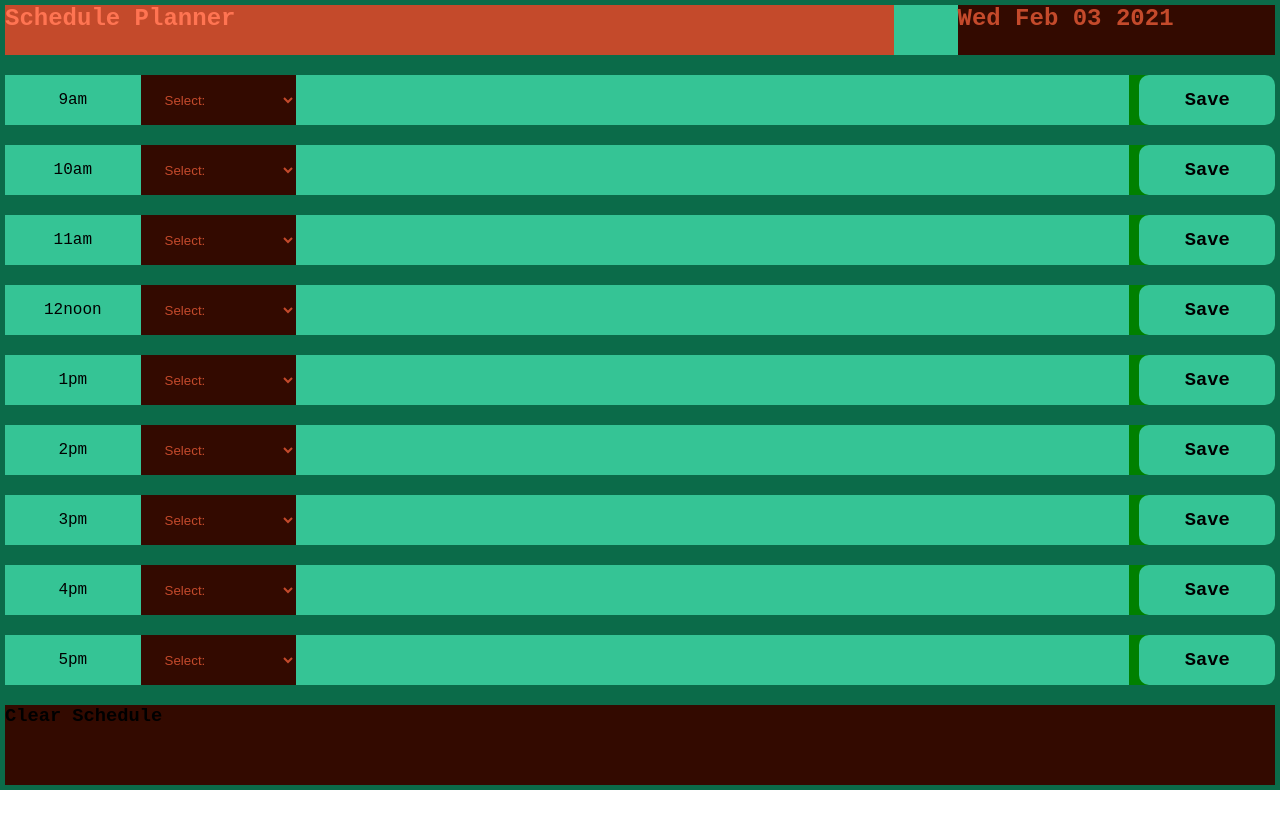
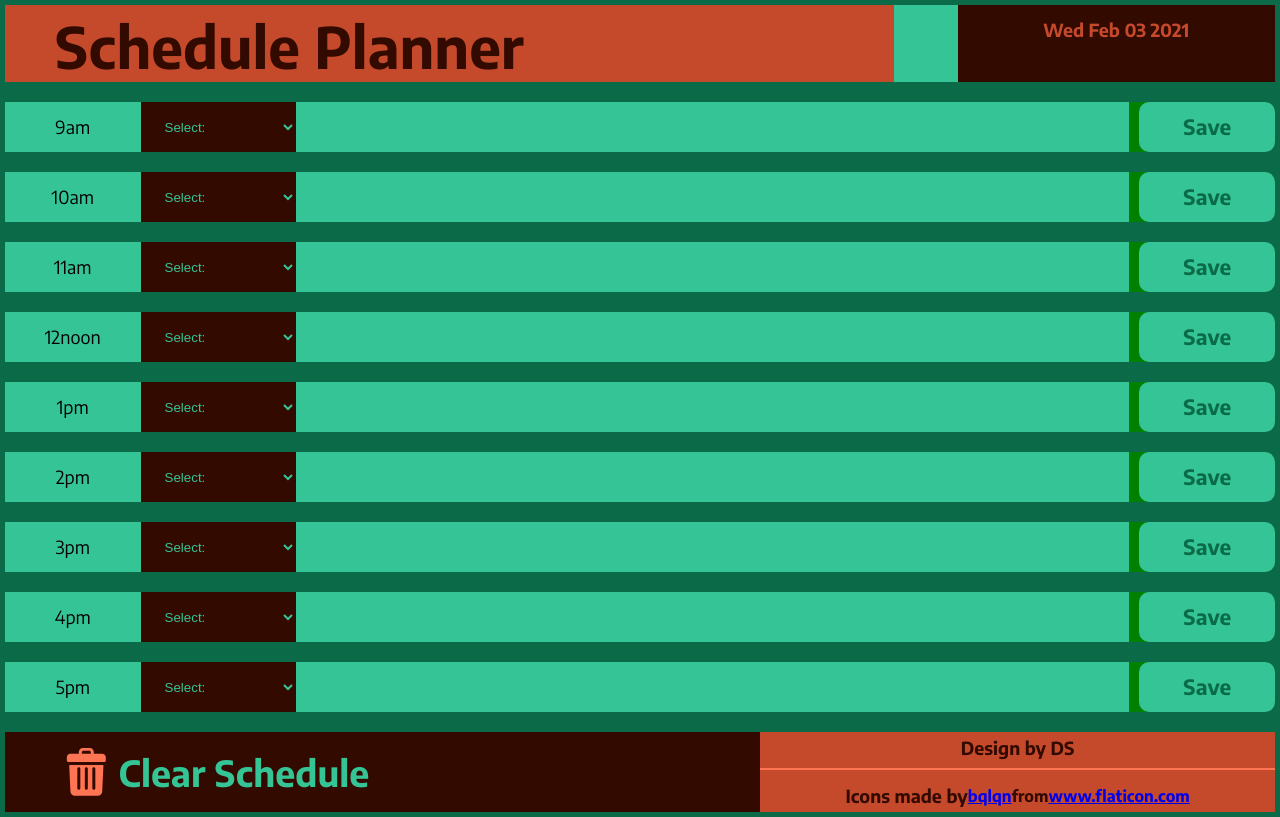
Before and after one commit to Dstapleton/workScheduler, a plain HTML site: page index.html in a window 1280 px wide. Drawn offline with Linux system fonts and the light colour scheme.

Commit message:
Got everything working

```diff
--- a/assets/css/style.css
+++ b/assets/css/style.css
@@ -9,14 +9,10 @@
     --primary--color:#C44A2B;
     --primary--highlight:#FF7452;
     --secondary--color:#330A00;
-    --past--color:orange;
-    --present-color:yellow;
-    --upcoming--color:green;
-}
-section {
+} section {
     padding:5px;
+    font-family: 'Encode Sans', sans-serif;
     background-color:var(--main--color);
-    font-family: 'Courier New', Courier, monospace;
 }
 .header {
     display:flex;
@@ -25,20 +21,20 @@ section {
     background-color:var(--main--highlight);
 }
 .date {
+    width:25%;
+    font-size:12px;
+    text-align:center;
+    line-height:50px;
     color:var(--primary--color);
     background-color:var(--secondary--color);
 }
 .title {
+    padding:5px 0 0 10px;
     width:70%;
-    color:var(--primary--highlight);
+    font-size:38px;
+    padding-left:50px;
+    color:var(--secondary--color);
     background-color: var(--primary--color);
-}
-.date {
-    width:25%;
-}
-.header,
-.date {
-    height:50px;
 }
 
 /* slots */
@@ -66,7 +62,7 @@ label {
     height:50px;
     padding-left:20px;
     background-color:var(--secondary--color);
-    color:var(--primary--color);
+    color:var(--main--highlight);
 
 }
 
@@ -82,19 +78,62 @@ label {
 }
 .saveBtn {
     flex:0.5;
+    color:var(--main--color);
     background-color:var(--main--highlight);
     border-radius:10px;
     margin-left:10px;
+    cursor: pointer;
 }
 
 .slot label,
 .saveBtn {
+    font-size:18px;
     text-align:center;
     height:50px;
     line-height:50px;
 
 }
 .foot {
+    display:flex;
+    flex-wrap:wrap;
+    justify-content:space-evenly;
+    align-items:center;
     height:10vh;
+    color:var(--main--highlight);
     background-color:var(--secondary--color);
+    cursor:pointer;
 }
+.foot svg {
+    fill: var(--primary--highlight);
+    margin-left:50px;
+    width:5%;
+    height:60%;
+}
+.foot h3 {
+    font-size:36px;
+    margin-right:10%;
+    flex:1;
+}
+.foot div {
+    display:flex;
+    flex-wrap:wrap;
+    justify-content:center;
+    align-items:center;
+    font-weight:900;
+    height:100%;
+    color:var(--secondary--color);
+    text-align:center;
+    line-height:10px;
+    flex:1;
+    background-color:var(--primary--color);
+}
+.tag {
+    width:100%;
+    padding-bottom:15px;
+    color:var(--secondary--color);
+    border-bottom:2px solid var(--primary--highlight);
+}
+.tag,
+h2 {
+    font-size:18px;
+}
--- a/assets/scripts/scripts.js
+++ b/assets/scripts/scripts.js
@@ -1,12 +1,3 @@
-// get user input
-// check current time to slot time
-// if the time is up within the hour backgroung caution bg color
-// if its an more that 4hrs away green
-// if hour has passed orange color
-
-// if the time is up comming or close store input
-// if the day is new delete local storage
-
 var btn = document.getElementsByClassName("saveBtn");
 var _date = new Date();
 var current_date = _date.toDateString();
@@ -50,11 +41,11 @@ function loadSchedule () {
        var load_select = time_slots[i].nextElementSibling;
        var load_input = time_slots[i].nextElementSibling.nextElementSibling;
        var avalible = localStorage.getItem("time_slot"+index);
-       //console.log(avalible);
+
        if (avalible) {
          load_input.value = localStorage.getItem("time_input"+index);
          load_select.value = localStorage.getItem("time_selection"+index);
-         //console.log(index);
+
        }
        else {
           continue;
@@ -98,8 +89,6 @@ var saveInput = function (event) {
    localStorage.setItem("time_slot"+ _id , time_slot);
    localStorage.setItem("time_selection" + _id, time_selection);
    localStorage.setItem("time_input" + _id, time_input );
-   console.log(_id);
-
 }
 
 var setSchedule = function () {
@@ -110,9 +99,6 @@ var setSchedule = function () {
        })
    }
 }
-console.log(document.styleSheets);
-console.dir(document.styleSheets[0].cssRules[1].cssText);
-
 // saves the current day
 setDate()
 
@@ -124,3 +110,7 @@ setSchedule();
 
 //set the ergency of schedule
 checkSchedule(current_hour);
+
+document.querySelector(".foot").addEventListener("click", () => {
+   localStorage.clear();
+});
--- a/index.html
+++ b/index.html
@@ -4,6 +4,8 @@
     <meta charset="UTF-8">
     <meta name="viewport" content="width=device-width, initial-scale=1.0">
     <link rel="stylesheet" href="./assets/css/style.css">
+    <link rel="preconnect" href="https://fonts.gstatic.com">
+    <link href="https://fonts.googleapis.com/css2?family=Encode+Sans:wght@100;200;300;400;500;600;700&display=swap" rel="stylesheet">
     <title>Work Schedule</title>
 </head>
 <body>
@@ -207,8 +209,19 @@
                     </div>
                 </div>
                 <div class="foot">
+                    <svg id="Layer_1" enable-background="new 4.5 1.5 512 512" height="512" viewBox="4.5 1.5 512 512" width="512" xmlns="http://www.w3.org/2000/svg">
+                        <g>
+                            <path d="m424 64h-88v-16c0-26.51-21.49-48-48-48h-64c-26.51 0-48 21.49-48 48v16h-88c-22.091 0-40 17.909-40 40v32c0 8.837 7.163 16 16 16h384c8.837 0 16-7.163 16-16v-32c0-22.091-17.909-40-40-40zm-216-16c0-8.82 7.18-16 16-16h64c8.82 0 16 7.18 16 16v16h-96z"/>
+                            <path d="m78.364 184c-2.855 0-5.13 2.386-4.994 5.238l13.2 277.042c1.22 25.64 22.28 45.72 47.94 45.72h242.98c25.66 0 46.72-20.08 47.94-45.72l13.2-277.042c.136-2.852-2.139-5.238-4.994-5.238zm241.636 40c0-8.84 7.16-16 16-16s16 7.16 16 16v208c0 8.84-7.16 16-16 16s-16-7.16-16-16zm-80 0c0-8.84 7.16-16 16-16s16 7.16 16 16v208c0 8.84-7.16 16-16 16s-16-7.16-16-16zm-80 0c0-8.84 7.16-16 16-16s16 7.16 16 16v208c0 8.84-7.16 16-16 16s-16-7.16-16-16z"/>
+                        </g>
+                    </svg>
                     <h3>Clear Schedule</h3>
+                    <div>
+                        <h2 class="tag">Design by DS</h2>
+                        <h2>Icons made by</h2>
+                        <a href="https://www.flaticon.com/authors/bqlqn" title="bqlqn">bqlqn</a> from <a href="https://www.flaticon.com/" title="Flaticon">www.flaticon.com</a></div>
                 </div>
+
             </div>
         </section>
     </main>
```
Also changed, not shown: assets/images/trash.svg (added).
